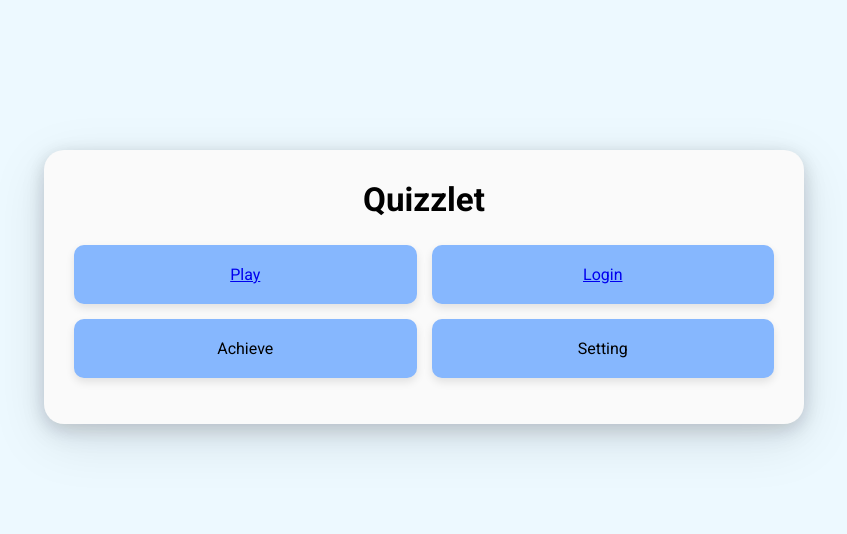
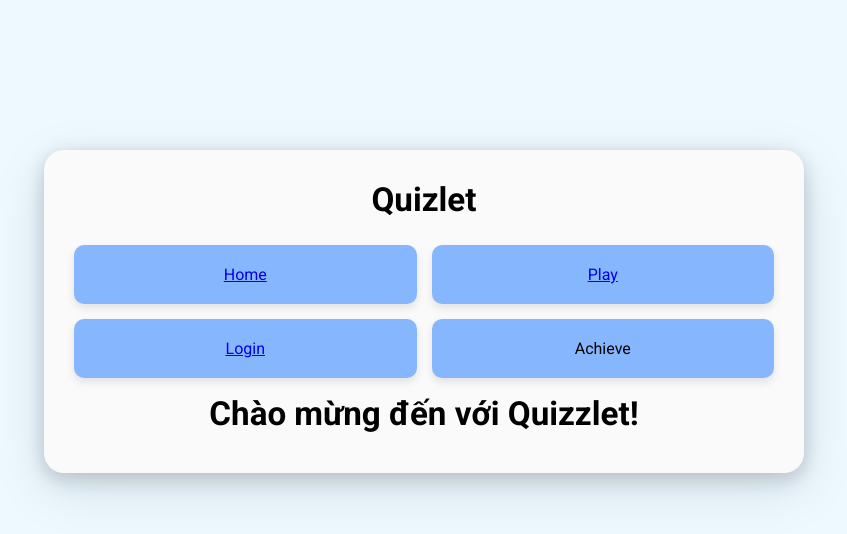
Before and after one commit to trieukrb/QuizzApp, a React (Vite) app: page / in a window 1280 px wide. Shown: the top 534 px of the page, without its empty margins (216-1063 px from the left). Built offline with nearby package versions, Linux system fonts and the light colour scheme.

Commit message:
layout and routing

```diff
--- a/src/App.jsx
+++ b/src/App.jsx
@@ -1,12 +1,22 @@
 
 import './App.css'
-import Home from "./components/Home.jsx";
+import {Routes} from "react-router-dom";
+import Layout from "./components/Layout.jsx";
+import Quizz from "./components/Quizz.jsx";
+import Login from "./components/Login.jsx";
+import {Route} from "react-router-dom";
+
+const Welcome = () => <h2>Chào mừng đến với Quizzlet!</h2>;
 
 function App() {
   return (
-      <>
-        <Home/>
-      </>
+      <Routes>
+          <Route path='/' element={<Layout/>}>
+              <Route index element={<Welcome />} />
+              <Route path='quiz' element={<Quizz/>}/>
+              <Route path='login' element={<Login/>}/>
+          </Route>
+      </Routes>
   )
 }
 
--- a/src/components/Home.jsx
+++ /dev/null
@@ -1,43 +0,0 @@
-import React, {useState} from 'react';
-import Quizz from "./Quizz.jsx";
-import Login from "./Login.jsx";
-import '../App.css'
-import {Routes, Route,  Link} from "react-router-dom";
-
-const Home = () => {
-    // const [showquizz, setShowquizz] = useState(false)
-    // const [showlogin, setShowlogin] = useState(false)
-    // if(showquizz){
-    //     return (
-    //             <Quizz/>
-    //     )
-    // }
-    // if (showlogin){
-    //     return  (
-    //         <Login/>
-    //     )
-    // }
-    return (
-        <div className='container'>
-            <h1>Quizzlet</h1>
-            <ul className='Home__menu'>
-                {/*<li className='menu__option' onClick={() => setShowquizz(true)}>Play</li>*/}
-                <li className='menu__option'>
-                    <Link to='/quiz'>Play</Link>
-                </li>
-                {/*<li className='menu__option' onClick={() => setShowlogin(true)}>Quiz</li>*/}
-                <li className='menu__option'>
-                    <Link to='/login'>Login</Link>
-                </li>
-                <li className='menu__option'>Achieve</li>
-                <li className='menu__option'>Setting</li>
-            </ul>
-            <Routes>
-                <Route path='/quiz' element={<Quizz/>}/>
-                <Route path='/login' element={<Login/>}/>
-            </Routes>
-        </div>
-    );
-};
-
-export default Home;
--- /dev/null
+++ b/src/components/Layout.jsx
@@ -0,0 +1,20 @@
+import React from 'react';
+import {Link, Outlet} from "react-router-dom";
+
+
+const Layout = () => {
+    return (
+        <div className='container'>
+            <h1>Quizlet</h1>
+                <ul className='Home__menu'>
+                    <li className='menu__option'><Link to='/'>Home</Link></li>
+                    <li className='menu__option'><Link to='/quiz'>Play</Link></li>
+                    <li className='menu__option'><Link to='/login'>Login</Link></li>
+                    <li className='menu__option'>Achieve</li>
+                </ul>
+                <Outlet/>
+        </div>
+    );
+};
+
+export default Layout;
--- a/src/components/Navigation.jsx
+++ b/src/components/Navigation.jsx
@@ -1,12 +1,17 @@
 import React from 'react';
-
+import {Link} from "react-router-dom"
 const Navigation = ({datalength, onPrev, onNext, quenstionnum, handlesubmit}) => {
     return (
         <div className='nav__btn'>
-            <button className='nav nav__pev'
-                    onClick={onPrev}
-            >Previous
-            </button>
+            {
+                quenstionnum === 0 ? (
+                    <Link to='/'>
+                        <button className='nav nav__pev'>Previous</button>
+                    </Link>
+                ) : (<button className='nav nav__pev'
+                             onClick={onPrev}
+                >Previous</button>)
+            }
             <button className='nav nav__next'
                     onClick={quenstionnum === datalength - 1 ? handlesubmit : onNext}
             >{quenstionnum === datalength - 1 ? 'Submit' : 'Next'}</button>
--- a/src/components/Quizz.jsx
+++ b/src/components/Quizz.jsx
@@ -1,7 +1,6 @@
 import React, {useEffect, useState} from 'react';
 import {quizData} from './data.jsx'
 import Result from "./Result.jsx";
-import Home from "./Home.jsx";
 import Navigation from "./Navigation.jsx";
 import Question from "./Question.jsx";
 import AnswerOptions from "./AnswerOptions.jsx";
@@ -47,11 +46,7 @@
      * Nếu đang ở câu đầu tiên, sẽ quay về trang chủ.
      */
     const onPrev = () => {
-        if (quenstionnum === 0) {
-            setIsHome(true);
-        } else {
-            setQuenstionnum(prevState => prevState - 1);
-        }
+        setQuenstionnum(prevState => prevState - 1);
     };
 
     /**
@@ -144,11 +139,6 @@
     }
 
     // Nếu chọn quay về trang chủ, hiển thị component isHome
-    if (isHome) {
-        return (
-            <Home/>
-        )
-    }
 
     // =================================================================================================================
     // MAIN RENDER (Giao diện chính)
--- a/src/components/Result.jsx
+++ b/src/components/Result.jsx
@@ -1,14 +1,14 @@
 import React, {useState} from 'react';
 import {quizData} from './data.jsx'
-import Home from "./Home.jsx";
+import {Link} from 'react-router-dom'
 const Result = ({score, question, correctarray,reset}) => {
-    const [home, setHome] = useState(false)
-
-    if (home){
-        return (
-            <Home/>
-        )
-    }
+    // const [home, setHome] = useState(false)
+    //
+    // if (home){
+    //     return (
+    //         <Home/>
+    //     )
+    // }
   return (
      <div className='container'>
          <div className='result__heading'>
@@ -43,7 +43,9 @@
             </div>
 
         ) )}
-         <button className='result_return' onClick={() => setHome(true)}>Làm lại</button>
+         <Link to='/'>
+             <button className='result_return'>Làm lại</button>
+         </Link>
      </div>
   );
 };
```
